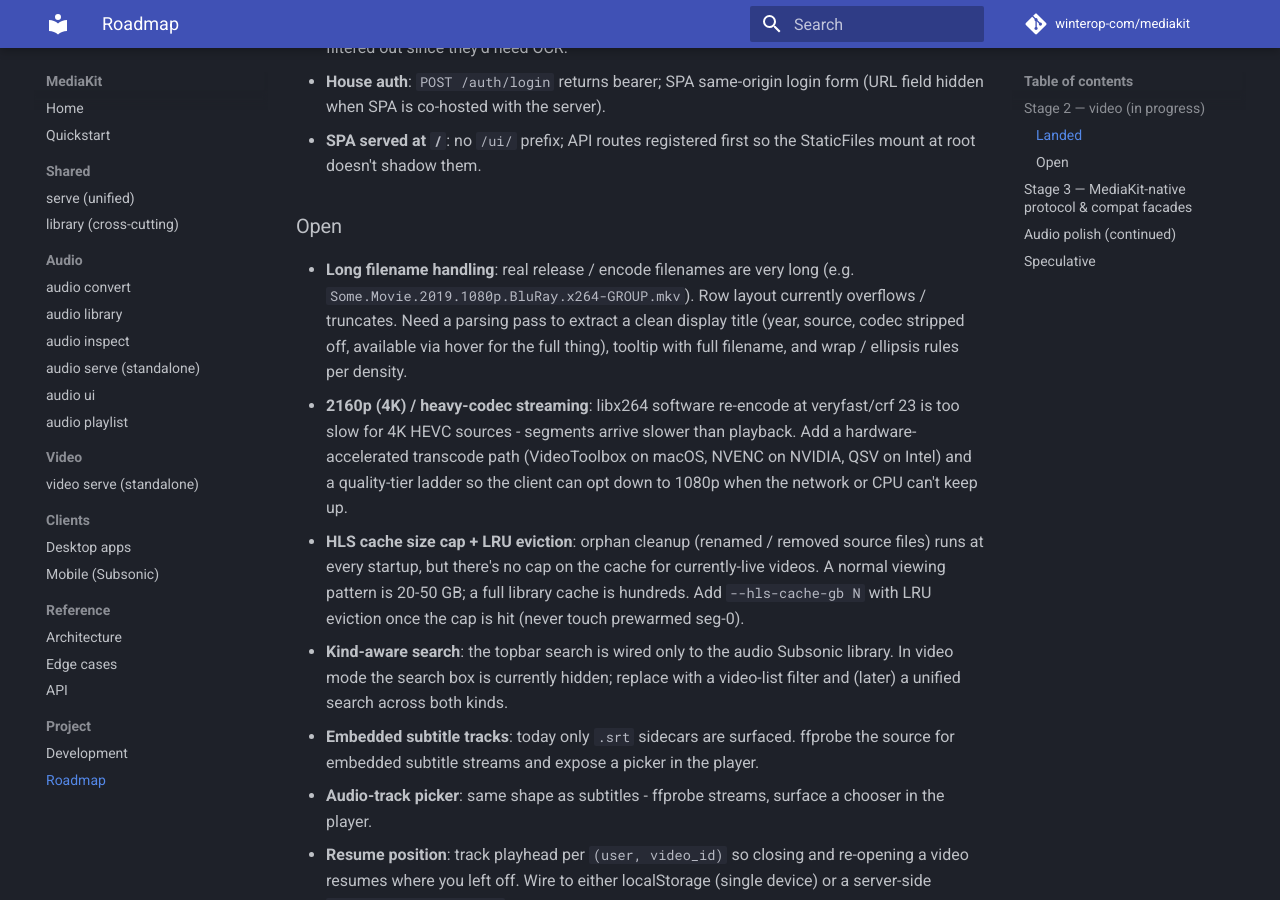
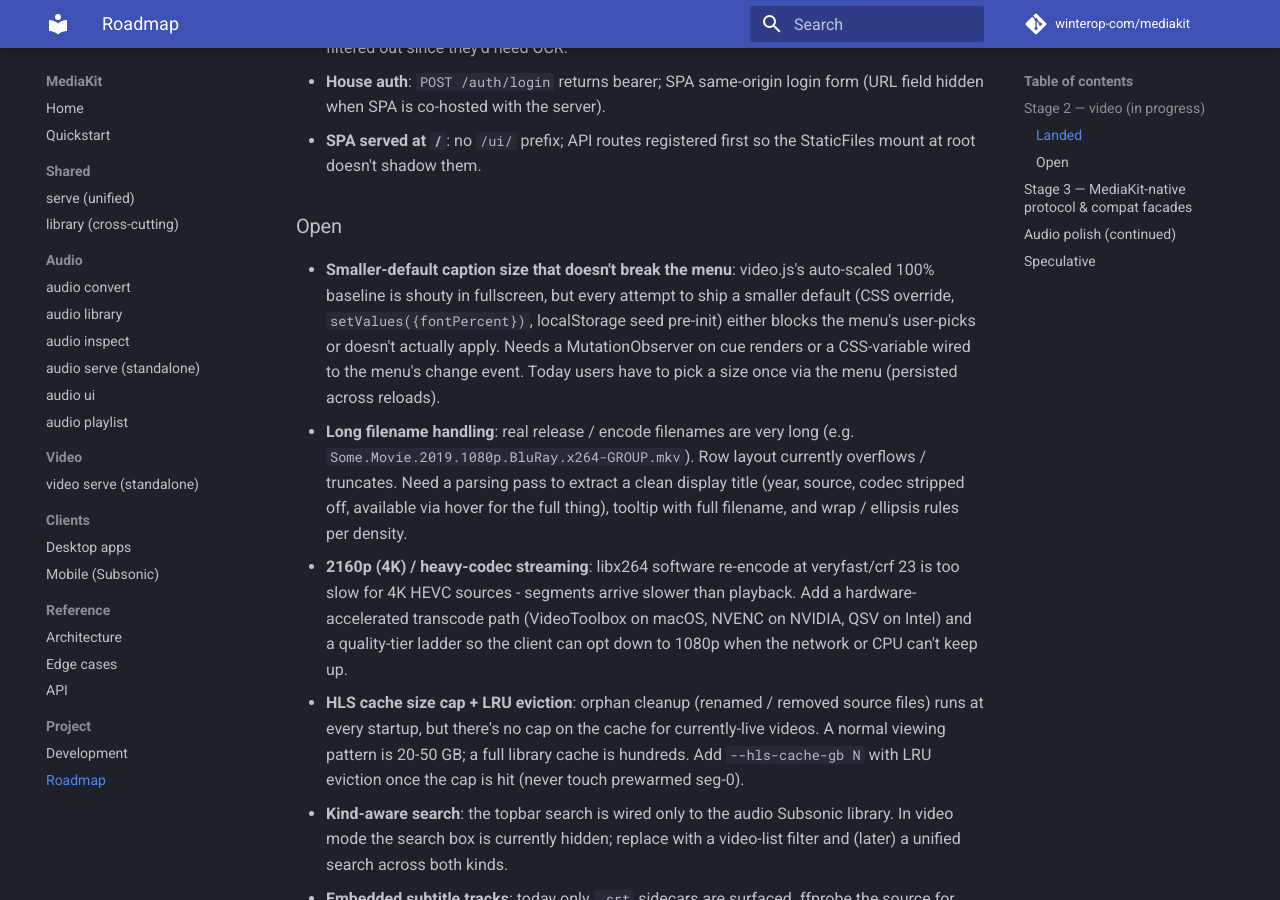
Before and after one commit to winterop-com/maneki, an MkDocs documentation site: the page built from docs/roadmap.md, in a window 1280 px wide and 900 px high, scrolled down 1275 px. Built offline with MkDocs 1.6.1 and Material for MkDocs 9.7.7, drawn with Linux system fonts in a browser that asks for light colours; comment, search, counter and statistics services are not loaded.

Commit message:
docs(roadmap): caption-size default needs a smarter approach

```diff
--- a/docs/roadmap.md
+++ b/docs/roadmap.md
@@ -21,6 +21,7 @@ What's landed, what's open, what's speculative. Keep this in sync with code chan
 
 ### Open
 
+- **Smaller-default caption size that doesn't break the menu**: video.js's auto-scaled 100% baseline is shouty in fullscreen, but every attempt to ship a smaller default (CSS override, `setValues({fontPercent})`, localStorage seed pre-init) either blocks the menu's user-picks or doesn't actually apply. Needs a MutationObserver on cue renders or a CSS-variable wired to the menu's change event. Today users have to pick a size once via the menu (persisted across reloads).
 - **Long filename handling**: real release / encode filenames are very long (e.g. `Some.Movie.2019.1080p.BluRay.x264-GROUP.mkv`). Row layout currently overflows / truncates. Need a parsing pass to extract a clean display title (year, source, codec stripped off, available via hover for the full thing), tooltip with full filename, and wrap / ellipsis rules per density.
 - **2160p (4K) / heavy-codec streaming**: libx264 software re-encode at veryfast/crf 23 is too slow for 4K HEVC sources - segments arrive slower than playback. Add a hardware-accelerated transcode path (VideoToolbox on macOS, NVENC on NVIDIA, QSV on Intel) and a quality-tier ladder so the client can opt down to 1080p when the network or CPU can't keep up.
 - **HLS cache size cap + LRU eviction**: orphan cleanup (renamed / removed source files) runs at every startup, but there's no cap on the cache for currently-live videos. A normal viewing pattern is 20-50 GB; a full library cache is hundreds. Add `--hls-cache-gb N` with LRU eviction once the cap is hit (never touch prewarmed seg-0).
```
